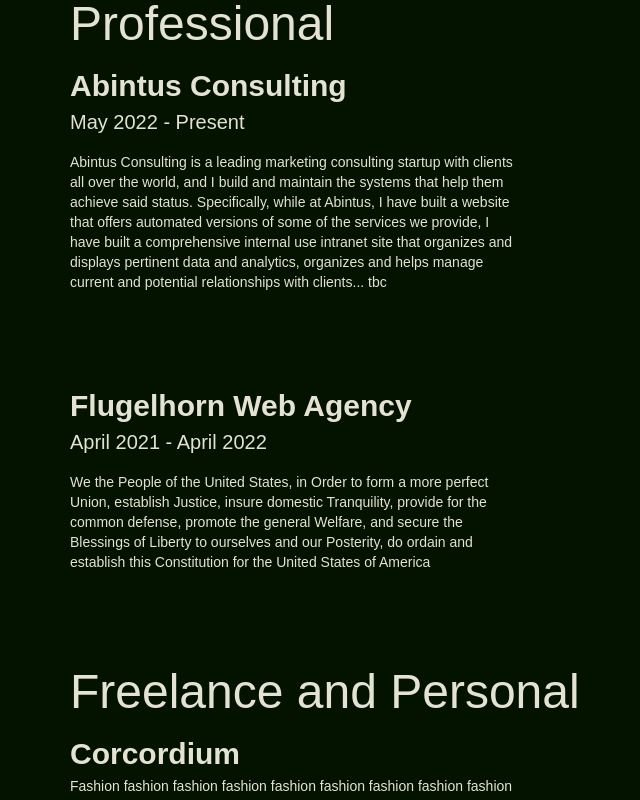
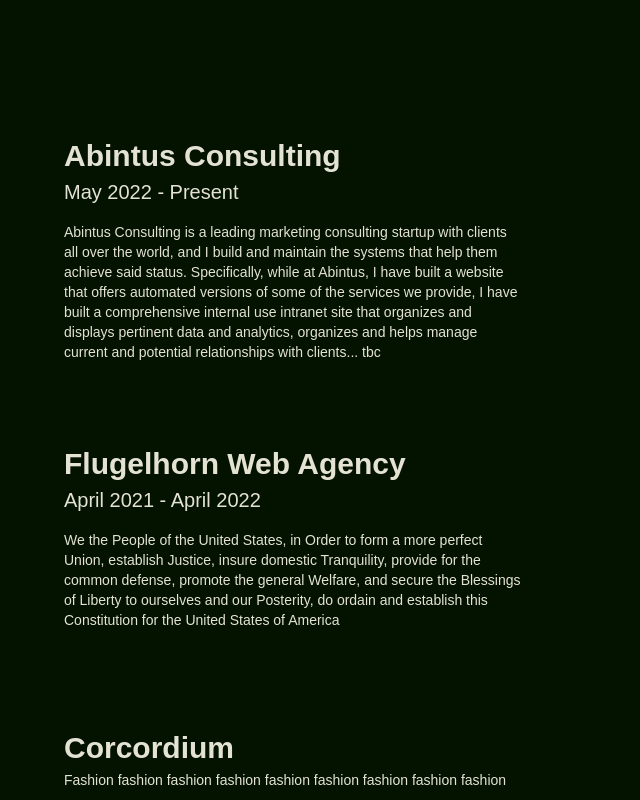
Before and after one commit to fordburgess/portfolio, a React (Create React App) app: page / in a window 1280 px wide. Shown: the part 800-1600 px from the top of the page, without its empty margins (586-1226 px from the left). Built offline with nearby package versions, Linux system fonts and the light colour scheme.

Commit message:
exp section

```diff
--- a/src/features/Home.js
+++ b/src/features/Home.js
@@ -4,10 +4,12 @@
 const Home = () => {
 
   useEffect(() => {
-    console.log(window.scrollY)
     const title = document.getElementById('home-title');
     const subtitle = document.getElementById('home-subtitle');
     const description = document.getElementById('description-and-nav');
+
+    const professional = document.getElementById('professional-marker');
+    const freelance = document.getElementById('freelance-marker');
 
     const resize = () => {
         const scrollPos = window.scrollY;
@@ -25,10 +27,22 @@
         subtitle.style.top = `clamp(16%, ${52 - scrollPos * 0.125}%, 52%)`;
 
 
-        var step = -500 + scrollPos;
+        var step = -200 + scrollPos;
         var opacityVal = step / 500;
 
         description.style.opacity = `clamp(0, ${opacityVal}, 1)`;
+
+        console.log(scrollPos)
+
+        if (scrollPos >= 500 && scrollPos <= 900) {
+            professional.classList.add('active-marker')
+            freelance.classList.remove('active-marker')
+        }
+
+        if (scrollPos >= 900) {
+            freelance.classList.add('active-marker');
+            professional.classList.remove('active-marker')
+        }
     }
 
     resize();
@@ -50,36 +64,36 @@
                 <div id="description-and-nav">
                     <p className='description mb-8' id="home-description">Lorem ipsum dolor sit amet, consectetur adipiscing elit, sed do eiusmod tempor incididunt ut labore et dolore magna aliqua. Ut enim ad minim veniam, quis nostrud exercitation ullamco laboris nisi ut aliquip ex ea commodo consequat. Duis aute irure dolor in reprehenderit in.</p>
                     <ul>
-                        <li>
-                            <h4 className='text-2xl mb-2 font-museomoderno text-light-green'>Professional</h4>
+                        <li className="marker" id="professional-marker">
+                            <h4 className=''>Professional</h4>
                         </li>
-                        <li>
-                            <h4 className='text-2xl mb-2 font-museomoderno text-light-green'>Freelance</h4>
+                        <li className="marker" id="freelance-marker">
+                            <h4 className=''>Freelance</h4>
                         </li>
                     </ul>
                 </div>
             </div>
         </div>
         <div className='w-full h-full flex justify-end text-left relative'>
-            <div className='w-1/2 flex flex-col items-start'>
-                <h3 className='subtitle text-5xl pl-4'>Professional</h3>
-                <div className='w-3/4 flex flex-col justify-start items-start p-4 mb-16' id="experience-section">
+            <div className='w-1/2 flex flex-col items-start pt-32'>
+                {/* <h3 className='subtitle text-5xl pl-4'>Professional</h3> */}
+                <div className='w-3/4 flex flex-col justify-start items-start mb-16' id="experience-section">
                     <h3 className='subtitle font-black'><strong>Abintus Consulting</strong></h3>
                     <p className='description text-xl mb-4'>May 2022 - Present</p>
                     <p className='description text-sm'>Abintus Consulting is a leading marketing consulting startup with clients all over the world, and I build and maintain the systems that help them achieve said status. Specifically, while at Abintus, I have built a website that offers automated versions of some of the services we provide, I have built a comprehensive internal use intranet site that organizes and displays pertinent data and analytics, organizes and helps manage current and potential relationships with clients... tbc</p>
                 </div>
-                <div className='w-3/4 flex flex-col justify-start items-start p-4 mb-20' id="experience-section">
+                <div className='w-3/4 flex flex-col justify-start items-start mb-20' id="experience-section">
                     <h3 className='subtitle font-black'><strong>Flugelhorn Web Agency</strong></h3>
                     <p className='description text-xl mb-4'>April 2021 - April 2022</p>
                     <p className='description text-sm'>We the People of the United States, in Order to form a more perfect Union, establish Justice, insure domestic Tranquility, provide for the common defense, promote the general Welfare, and secure the Blessings of Liberty to ourselves and our Posterity, do ordain and establish this Constitution for the United States of America</p>
                 </div>
-                <h3 className='subtitle text-5xl pl-4'>Freelance and Personal</h3>
-                <div className='w-3/4 flex flex-col justify-start items-start p-4 mb-16' id="experience-section">
+                {/* <h3 className='subtitle text-5xl pl-4'>Freelance and Personal</h3> */}
+                <div className='w-3/4 flex flex-col justify-start items-start mb-16' id="experience-section">
                     <h3 className='subtitle font-black'><strong>Corcordium</strong></h3>
                     {/* <p className='description text-xl mb-4'>May 2022 - Present</p> */}
                     <p className='description text-sm'>Fashion fashion fashion fashion fashion fashion fashion fashion fashion </p>
                 </div>
-                <div className='w-3/4 flex flex-col justify-start items-start p-4 mb-20' id="experience-section">
+                <div className='w-3/4 flex flex-col justify-start items-start mb-20' id="experience-section">
                     <h3 className='subtitle font-black'><strong>Millie Penner</strong></h3>
                     <p className='description text-xl mb-4'>April 2021 - April 2022</p>
                     <p className='description text-sm'>We the People of the United States, in Order to form a more perfect Union, establish Justice, insure domestic Tranquility, provide for the common defense, promote the general Welfare, and secure the Blessings of Liberty to ourselves and our Posterity, do ordain and establish this Constitution for the United States of America</p>
--- a/src/features/styles/Home.css
+++ b/src/features/styles/Home.css
@@ -19,10 +19,23 @@
 
 #experience-section {
     transition: 0.1s;
+    border-radius: 8px;
+    box-sizing: border-box;
+    padding: 10px;
 }
 
 #experience-section:hover {
     background-color: rgba(255, 255, 255, 0.198);
-    border: solid 1px #FFFFFF;
-    border-radius: 8px;
+    outline: solid 1px #FFFFFF;
 }
+
+.marker {
+    font-size: 1.5rem;
+    margin-bottom: 10px;
+    color: #E4E3D2;
+    transition: 0.2s;
+}
+
+.active-marker {
+    color: orange;
+}
```
